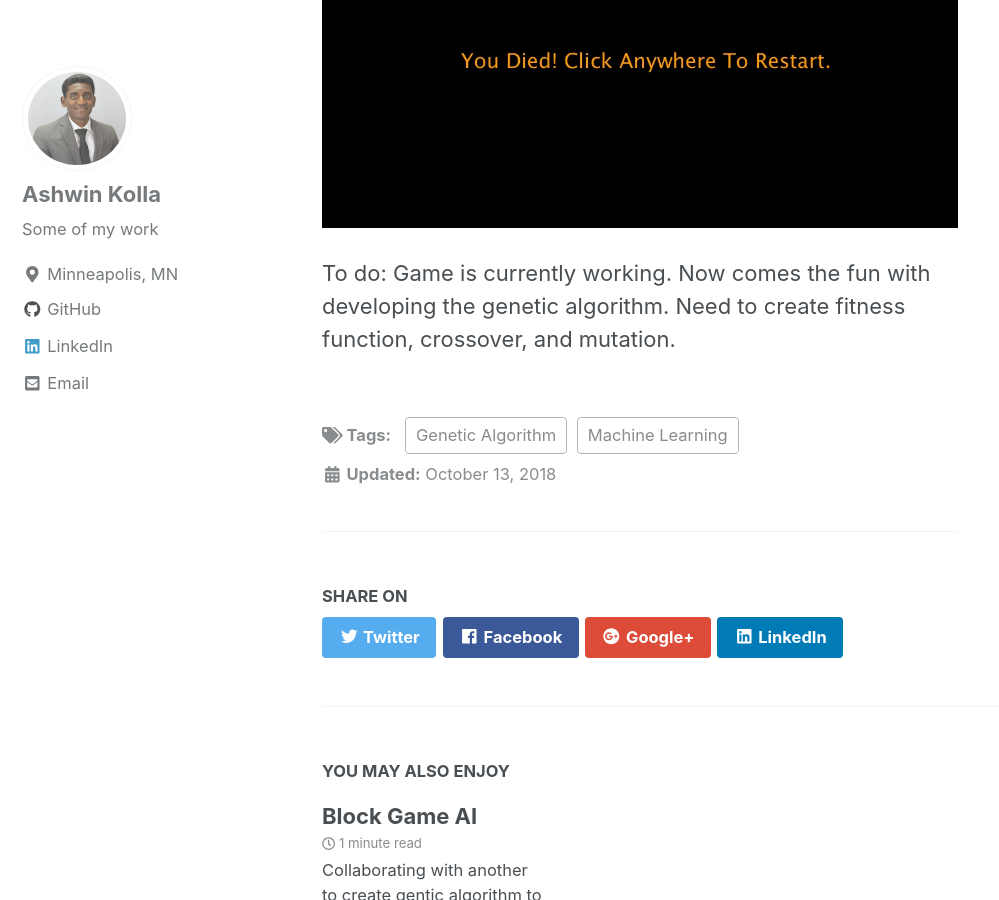
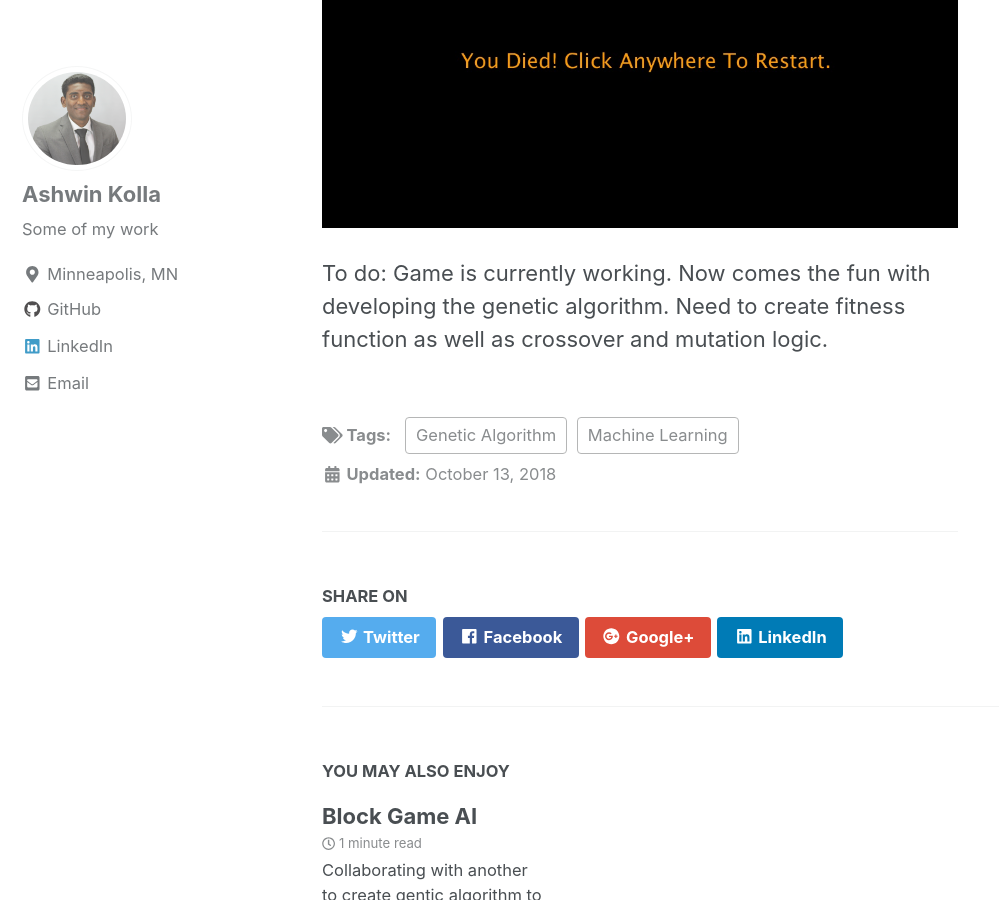
Before and after one commit to ashwinkolla/ashwinkolla.github.io, a Jekyll site: the page built from _posts/2018-10-01-block.md, in a window 1280 px wide and 900 px high, scrolled down 4996 px. Shown: the whole window, without its empty margins (0-999 px from the left). Built offline with Jekyll 4.4.1, drawn with Linux system fonts in a browser that asks for light colours; nearby versions of some CDN libraries.

Commit message:
Refactoring logic

```diff
--- a/_posts/2018-10-01-block.md
+++ b/_posts/2018-10-01-block.md
@@ -179,4 +179,4 @@ void mousePressed() { //handles navigation through start->game->death screen
 
 
 
-To do: Game is currently working. Now comes the fun with developing the genetic algorithm. Need to create fitness function, crossover, and mutation.
+To do: Game is currently working. Now comes the fun with developing the genetic algorithm. Need to create fitness function as well as crossover and mutation logic.
```
